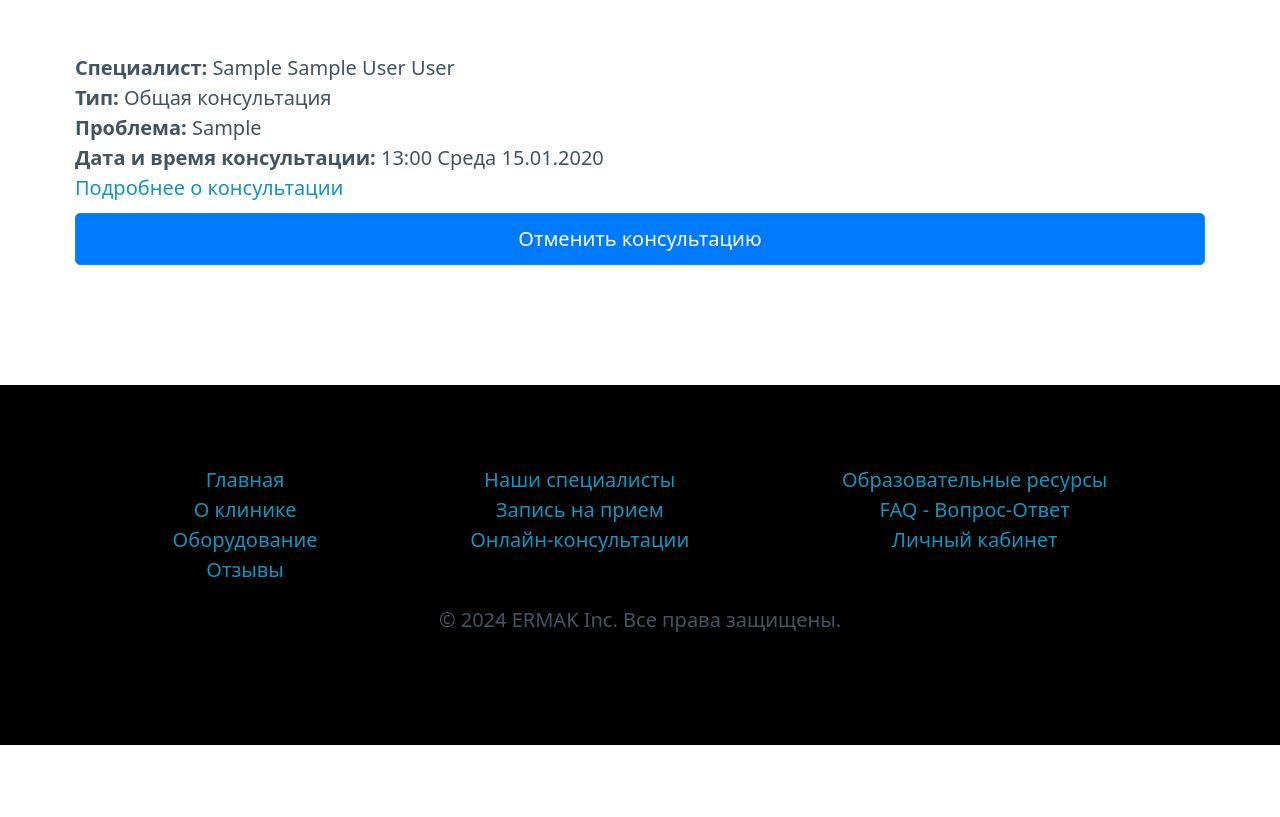
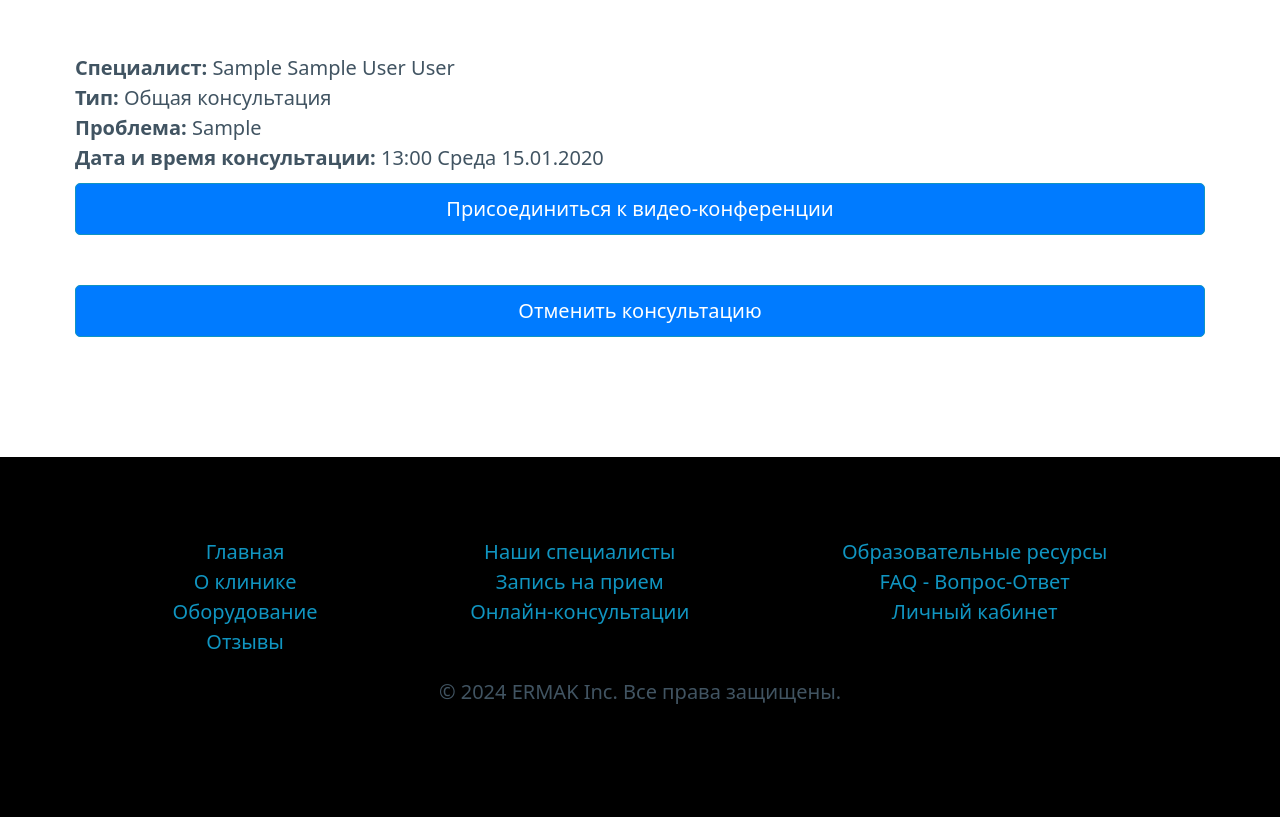
Before and after one commit to EvgeniiErmak/Medical_Diagnostic_Center, a Django app: page /online_consultations/list/ in a window 1280 px wide; the page is wider, and only the part inside the window is pictured. Shown: the part 262-1079 px from the top of that part. Before the commit the page ends 1007 px from the top of that part, so only its background shows below. Run offline with Django 5.2, Linux system fonts and the light colour scheme; a user stored in the database is signed in; tables that the repository leaves empty hold one stand-in row (values such as "Sample post"); parts of the project's set-up code (start-up, migrations or seed data) failed here and were passed over.

Commit message:
Реализация видео или аудио консультаций 2.4

```diff
--- a/online_consultations/templates/online_consultations/consultation_list.html
+++ b/online_consultations/templates/online_consultations/consultation_list.html
@@ -15,8 +15,10 @@
         <strong>Дата и время консультации:</strong> {{ consultation.slot.start_time|date:"H:i l d.m.Y" }}<br>
 
         <!-- Ссылка на страницу консультации -->
-        <a href="{% url 'online_consultations:consultation_detail' consultation.id %}">Подробнее о консультации</a>
-
+        <form action="{% url 'online_consultations:consultation_detail' consultation.id %}" method="post">
+          {% csrf_token %}
+          <button type="submit" class="button">Присоединиться к видео-конференции</button>
+        </form>
         <!-- Кнопка для отмены консультации -->
         <form action="{% url 'online_consultations:cancel_consultation' consultation.id %}" method="post">
           {% csrf_token %}
```
